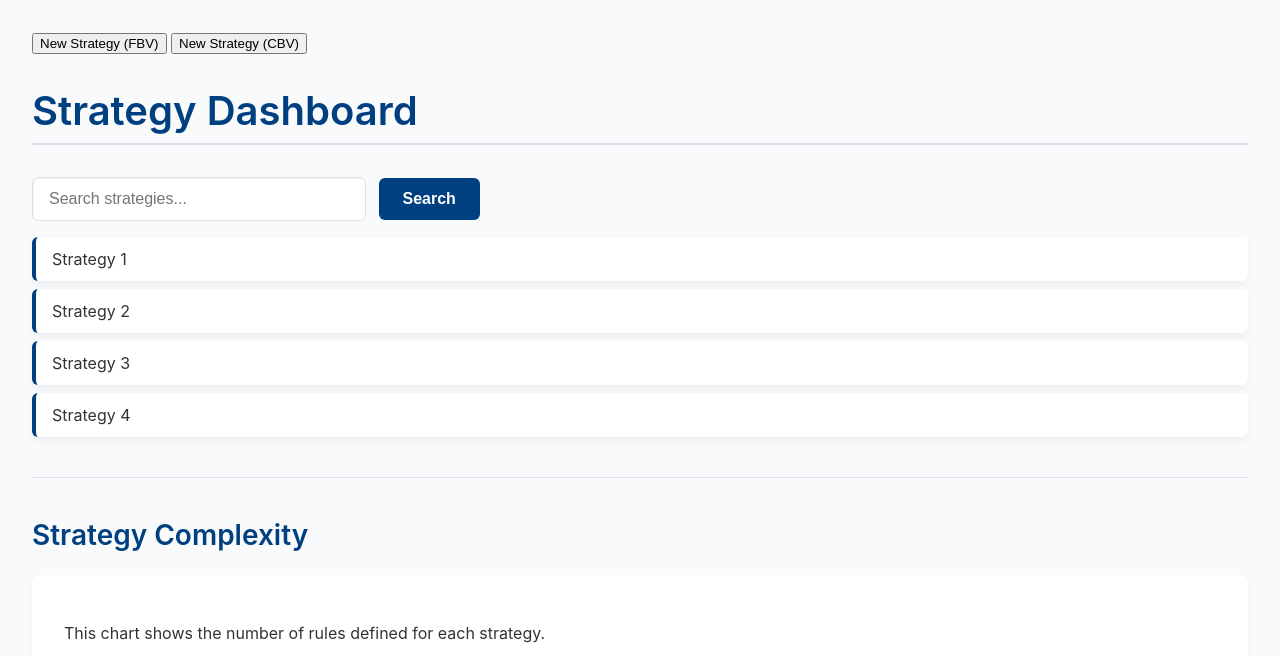
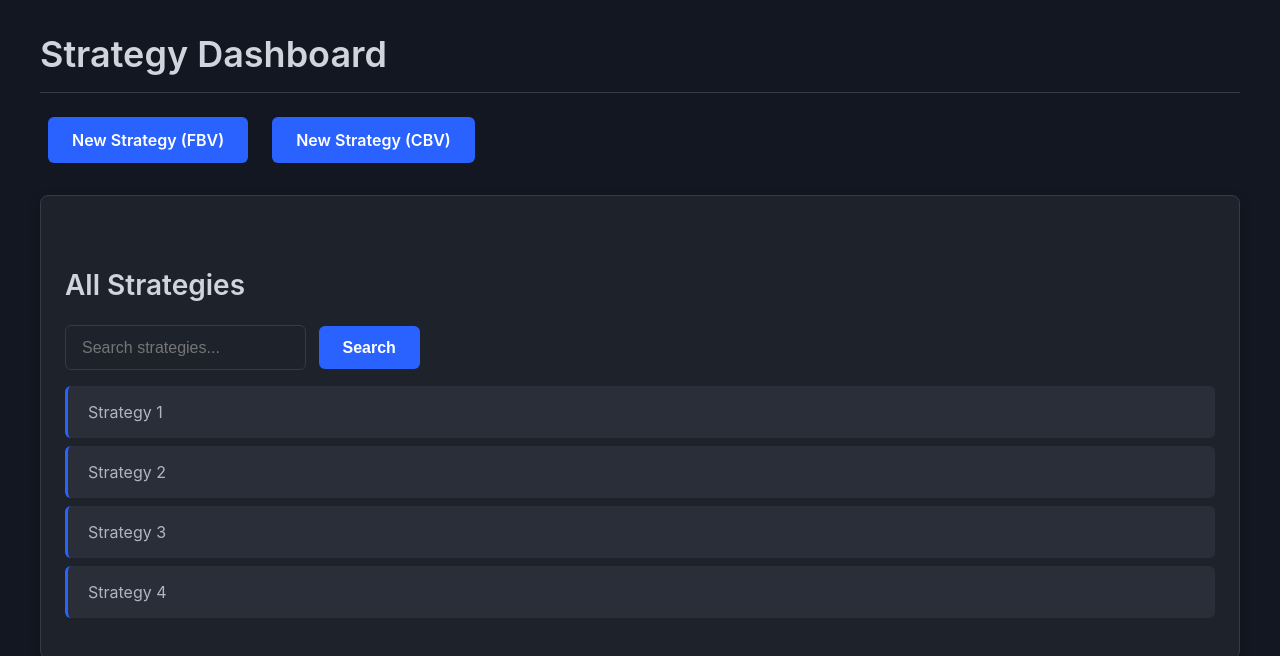
Before and after one commit to justinw2274/Assignment_Project_justin_jjward2, a Django app: page /strategies/generic/ in a window 1280 px wide. Shown: the top 656 px of the page. Run offline with Django 5.2, Linux system fonts and the light colour scheme; data comes from the database, SQL or seed files in the repository; data that the repository does not hold is empty.

Commit message:
Improved the website design

```diff
--- a/paper_trader/static/paper_trader/css/style.css
+++ b/paper_trader/static/paper_trader/css/style.css
@@ -1,47 +1,49 @@
-/* --- Premium Dashboard Stylesheet --- */
+/* --- TradingView-Inspired Dark Theme Stylesheet --- */
 
 :root {
-    --primary-color: #004080;
-    --primary-hover: #003366;
-    --secondary-color: #f0f4f8;
-    --background-color: #f9fafb;
-    --text-color: #333;
-    --border-color: #dde1e6;
-    --card-shadow: 0 4px 8px rgba(0, 0, 0, 0.05);
+    --bg-dark-primary: #131722;
+    --bg-dark-secondary: #1e222b;
+    --bg-dark-tertiary: #2a2e39;
+    --text-primary: #d1d4dc;
+    --text-secondary: #b2b5be;
+    --accent-blue: #2962ff;
+    --accent-blue-hover: #0039cb;
+    --border-color: #363a45;
 }
 
 body {
-    font-family: -apple-system, BlinkMacSystemFont, "Segoe UI", Roboto, "Helvetica Neue", Arial, sans-serif;
-    background: var(--background-color);
-    color: var(--text-color);
+    background-color: var(--bg-dark-primary);
+    color: var(--text-secondary);
+    font-family: -apple-system, BlinkMacSystemFont, "Segoe UI", Roboto, Oxygen,
+        Ubuntu, Cantarell, "Open Sans", "Helvetica Neue", sans-serif;
     margin: 0;
-    padding: 2rem;
+    font-size: 16px;
 }
 
 h1, h2, h3, h4 {
-    color: var(--primary-color);
+    color: var(--text-primary);
     font-weight: 600;
 }
 
 h1 {
-    font-size: 2.5rem;
-    border-bottom: 2px solid var(--border-color);
-    padding-bottom: 0.5rem;
-    margin-bottom: 2rem;
+    font-size: 2.25rem;
+    margin-bottom: 1.5rem;
+    border-bottom: 1px solid var(--border-color);
+    padding-bottom: 1rem;
 }
 
 h2 {
     font-size: 1.75rem;
-    margin-top: 2.5rem;
+    margin-top: 3rem;
 }
 
 a {
-    color: var(--primary-hover);
+    color: var(--accent-blue);
     text-decoration: none;
 }
 
 a:hover {
-    text-decoration: underline;
+    color: #588aff;
 }
 
 hr {
@@ -50,78 +52,92 @@ hr {
     margin: 2.5rem 0;
 }
 
-/* --- Form Styles --- */
-form input[type="text"] {
-    border: 1px solid var(--border-color);
-    padding: 0.75rem 1rem;
-    border-radius: 6px;
-    width: 300px;
-    font-size: 1rem;
-    margin-right: 0.5rem;
-    box-shadow: inset 1px 1px 2px rgba(0,0,0,0.05);
+/* --- Main Layout Container --- */
+.container {
+    max-width: 1200px;
+    margin: 2rem auto;
+    padding: 0 2rem;
 }
 
-form button {
-    background-color: var(--primary-color);
-    color: white;
+
+/* --- Form Styling --- */
+form input[type="text"] {
+    flex-grow: 1;
+    padding: 0.8rem 1rem;
+    border: 1px solid var(--border-color);
+    border-radius: 6px;
+    font-size: 1rem;
+    color: var(--text-primary);
+    background: var(--bg-dark-secondary);
+    outline: none;
+    transition: border-color 0.2s;
+}
+
+form input[type="text"]:focus {
+    border-color: var(--accent-blue);
+}
+
+form button, .btn {
+    padding: 0.8rem 1.5rem;
+    background-color: var(--accent-blue);
     border: none;
-    padding: 0.75rem 1.5rem;
     border-radius: 6px;
     font-weight: 600;
+    color: white;
     cursor: pointer;
     font-size: 1rem;
     transition: background-color 0.2s;
+    margin-left: 0.5rem;
 }
 
-form button:hover {
-    background-color: var(--primary-hover);
+form button:hover, .btn:hover {
+    background-color: var(--accent-blue-hover);
 }
 
-/* --- List Styles --- */
-ul {
-    list-style-type: none;
-    padding-left: 0;
+/* --- Card & List Styles --- */
+.card {
+    background: var(--bg-dark-secondary);
+    border: 1px solid var(--border-color);
+    border-radius: 8px;
+    padding: 1.5rem;
+    margin-top: 1rem;
+    box-shadow: 0 4px 12px rgba(0, 0, 0, 0.2);
 }
 
-ul li {
-    background: white;
-    padding: 0.75rem 1rem;
+ul.strategy-list {
+    list-style: none;
+    padding: 0;
+}
+
+ul.strategy-list li {
+    background: var(--bg-dark-tertiary);
+    padding: 1rem 1.25rem;
     margin-bottom: 0.5rem;
     border-radius: 6px;
-    box-shadow: var(--card-shadow);
-    border-left: 4px solid var(--primary-color);
+    border-left: 3px solid var(--accent-blue);
 }
 
 /* --- Chart and Summary Statistics --- */
-.chart-container, .summary-block {
-    background: white;
-    padding: 2rem;
+.chart-container img {
+    background-color: var(--bg-dark-tertiary);
+    padding: 1rem;
     border-radius: 8px;
-    box-shadow: var(--card-shadow);
-    margin-top: 1rem;
+    border: 1px solid var(--border-color);
 }
 
-.chart-container img {
-    max-width: 100%;
-    height: auto;
+.summary-grid {
+    display: grid;
+    grid-template-columns: repeat(auto-fit, minmax(280px, 1fr));
+    gap: 1.5rem;
 }
 
-.summary-stats-grid {
-    display: grid;
-    grid-template-columns: repeat(auto-fit, minmax(300px, 1fr));
-    gap: 1.5rem;
-    margin-top: 1rem;
+.summary-grid .card h4 {
+    margin-top: 0;
+    color: var(--text-secondary);
+    font-weight: 500;
 }
 
-.summary-block h4 {
-    margin-top: 0;
-    border-bottom: 2px solid var(--secondary-color);
-    padding-bottom: 0.5rem;
+.summary-grid .card p, .summary-grid .card li {
+    font-size: 1.1rem;
+    color: var(--text-primary);
 }
-
-.summary-block ul li {
-    border-left: none;
-    box-shadow: none;
-    padding: 0.5rem 0;
-    background: none;
-}
--- a/paper_trader/templates/paper_trader/base.html
+++ b/paper_trader/templates/paper_trader/base.html
@@ -4,14 +4,13 @@
 <head>
     <meta charset="UTF-8">
     <title>{% block title %}Paper Trader{% endblock %}</title>
-    <!-- Link to the new stylesheet -->
     <link rel="stylesheet" href="{% static 'paper_trader/css/style.css' %}">
 </head>
 <body>
 
-    <div class="content-card">
+    <main class="container">
         {% block content %}{% endblock %}
-    </div>
+    </main>
 
 </body>
 </html>
--- a/paper_trader/templates/paper_trader/strategy_list_generic.html
+++ b/paper_trader/templates/paper_trader/strategy_list_generic.html
@@ -3,68 +3,61 @@
 {% block title %}Strategy Dashboard{% endblock %}
 
 {% block content %}
+    <h1>Strategy Dashboard</h1>
 
-    <div style="margin-bottom: 2rem;">
-        <a href="{% url 'paper_trader:strategy_create_fbv' %}"><button>New Strategy (FBV)</button></a>
-        <a href="{% url 'paper_trader:strategy_create_cbv' %}"><button>New Strategy (CBV)</button></a>
+    <div style="margin-bottom: 2rem; display: flex; gap: 1rem;">
+        <a href="{% url 'paper_trader:strategy_create_fbv' %}" class="btn">New Strategy (FBV)</a>
+        <a href="{% url 'paper_trader:strategy_create_cbv' %}" class="btn">New Strategy (CBV)</a>
     </div>
 
-    <h1>Strategy Dashboard</h1>
-
-    <!-- Search and List Section -->
+    <div class="card">
+        <h2>All Strategies</h2>
         <form method="get" action="">
             <input type="text" name="q" placeholder="Search strategies..." value="{{ search_query }}">
             <button type="submit">Search</button>
         </form>
 
         {% if search_query %}
-        <p style="margin-top: 1rem;">
-            <i>Showing {{ strategies.count }} results for "{{ search_query }}".</i>
-            <a href="{% url 'paper_trader:strategy_list_generic' %}">Clear search</a>
-        </p>
+            <p><i>Showing {{ strategies.count }} results for "{{ search_query }}".</i> <a href="{% url 'paper_trader:strategy_list_generic' %}">Clear search</a></p>
         {% endif %}
 
-    <ul>
+        <ul class="strategy-list">
             {% for strategy in strategies %}
                 <li>{{ strategy.name }}</li>
             {% empty %}
                 <li>No strategies found.</li>
             {% endfor %}
         </ul>
-
-    <hr>
-
-    <!-- Chart Section -->
-    <h2>Strategy Complexity</h2>
-    <div class="chart-container">
-        <p>This chart shows the number of rules defined for each strategy.</p>
-        <img src="{% url 'paper_trader:strategy_rules_chart' %}" alt="Bar chart showing the number of rules per strategy.">
     </div>
 
-    <hr>
 
-    <!-- Summary Statistics Section -->
-    <h2>Summary Statistics</h2>
-    <div class="summary-stats-grid">
-        <div class="summary-block">
-            <h4>Totals</h4>
-            <p><strong>Total Strategies:</strong> {{ total_strategies }}</p>
+    <h2>Strategy Analysis</h2>
+    <div class="card chart-container">
+        <h3>Strategy Complexity</h3>
+        <p>This chart shows the number of rules defined for each strategy.</p>
+        <img src="{% url 'paper_trader:api_driven_chart' %}" alt="Bar chart showing the number of rules per strategy.">
     </div>
-        <div class="summary-block">
+
+    <div class="summary-grid">
+        <div class="card">
+            <h4>Total Strategies</h4>
+            <p><strong>{{ total_strategies }}</strong></p>
+        </div>
+        <div class="card">
             <h4>Rules per Strategy</h4>
             <ul>
                 {% for s in rules_per_strategy %}
-                    <li>{{ s.name }}: {{ s.rule_count }} rules</li>
+                    <li>{{ s.name }}: {{ s.rule_count }}</li>
                 {% empty %}
                     <li>No strategies to analyze.</li>
                 {% endfor %}
             </ul>
         </div>
-        <div class="summary-block">
+        <div class="card">
             <h4>Trades per Strategy</h4>
             <ul>
                 {% for s in trades_per_strategy %}
-                    <li>{{ s.name }}: {{ s.trade_count }} trades</li>
+                    <li>{{ s.name }}: {{ s.trade_count }}</li>
                 {% empty %}
                     <li>No strategies to analyze.</li>
                 {% endfor %}
```
Lines whose indentation alone changed are shown as unchanged.
